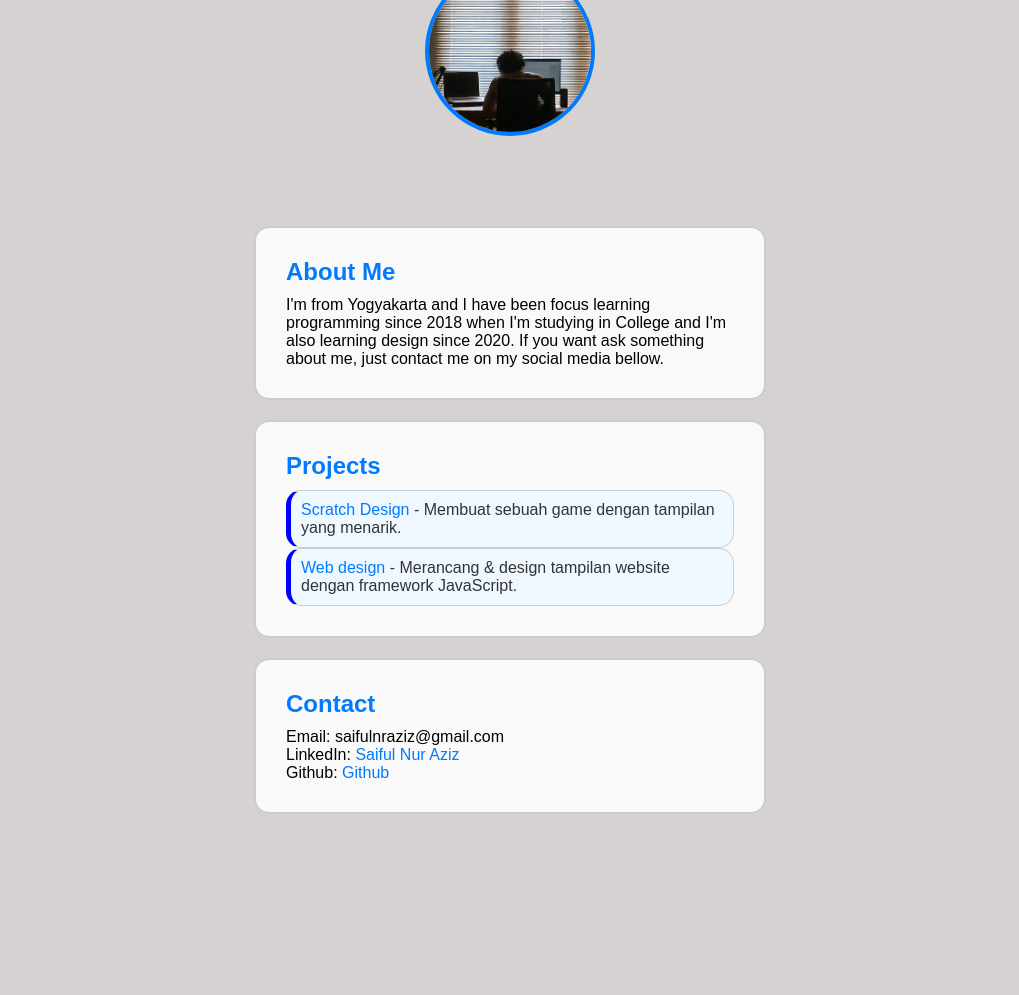
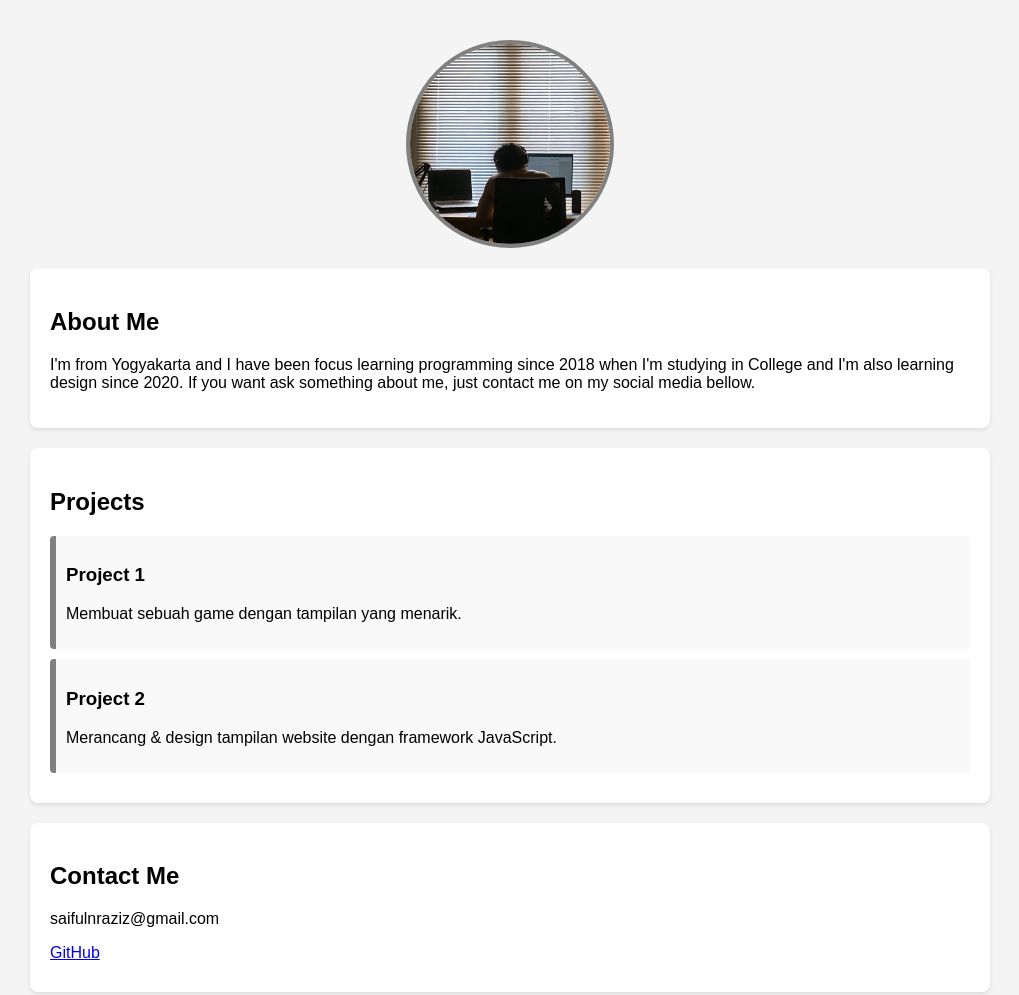
Before and after one commit to Aziezzz/Teknologi-Web-2024-2025, a plain HTML site: page Praktikum_2/index.html in a window 1280 px wide. Shown: the whole page, without its empty margins (130-1149 px from the left). Before the commit the page ends 834 px from the top, so only its background shows below. Drawn offline with Linux system fonts and the light colour scheme.

Commit message:
attempt 1

```diff
--- a/Praktikum_2/index.html
+++ b/Praktikum_2/index.html
@@ -3,30 +3,35 @@
   <head>
     <meta charset="UTF-8" />
     <meta name="viewport" content="width=device-width, initial-scale=1.0" />
-    <title>Portfolio</title>
+    <title>Portofolio</title>
     <link rel="stylesheet" href="style.css" />
   </head>
   <body>
     <div class="container">
-      <div class="profile">
-        <img src="img/profile.jpg" alt="Profile Picture" class="profile-image" />
-      </div>
-      <div class="about">
+      <img src="img/profile.jpg" alt="Profile Picture" class="profile-pic" />
+      <div class="about-me">
         <h2>About Me</h2>
         <p>I'm from Yogyakarta and I have been focus learning programming since 2018 when I'm studying in College and I'm also learning design since 2020. If you want ask something about me, just contact me on my social media bellow.</p>
       </div>
       <div class="projects">
         <h2>Projects</h2>
-        <ul>
-          <li><a href="#">Scratch Design</a> - Membuat sebuah game dengan tampilan yang menarik.</li>
-          <li><a href="#">Web design</a> - Merancang & design tampilan website dengan framework JavaScript.</li>
-        </ul>
+        <div class="project-item">
+          <h3>Project 1</h3>
+          <p>Membuat sebuah game dengan tampilan yang menarik.</p>
+        </div>
+        <div class="project-item">
+          <h3>Project 2</h3>
+          <p>Merancang & design tampilan website dengan framework JavaScript.</p>
+        </div>
       </div>
       <div class="contact">
-        <h2>Contact</h2>
-        <p>Email: saifulnraziz@gmail.com</p>
-        <p>LinkedIn: <a href="https://www.linkedin.com/in/saiful-nur-aziz-1a7537265" target="_blank">Saiful Nur Aziz</a></p>
-        <p>Github: <a href="https://github.com/Aziezzz" target="_blank">Github</a></p>
+        <h2>Contact Me</h2>
+        <div class="contact-item">
+          <p>saifulnraziz@gmail.com</p>
+        </div>
+        <div class="contact-item">
+          <a href="https://github.com/Aziezzz">GitHub</a>
+        </div>
       </div>
     </div>
   </body>
--- a/Praktikum_2/style.css
+++ b/Praktikum_2/style.css
@@ -1,96 +1,97 @@
-* {
+body {
+  font-family: sans-serif;
   margin: 0;
   padding: 0;
-  box-sizing: border-box;
-  font-family: Arial, sans-serif;
+  background-color: #f4f4f4;
 }
-
-body {
-  background-color: #d7d2d2;
-  display: flex;
-  justify-content: center;
-  align-items: center;
-  height: 100vh;
+.container {
+  max-width: 960px;
+  margin: 0 auto;
+  padding: 20px;
 }
-
-.container {
-  display: flex;
-  flex-direction: column;
-  align-items: center;
+.profile-pic {
+  width: 200px;
+  height: 200px;
+  border-radius: 50%;
+  margin: 20px auto;
+  display: block;
+  border: 4px solid grey;
 }
-
-.profile {
-  display: flex;
-  justify-content: center;
+.about-me {
+  background-color: #fff;
+  padding: 20px;
   margin-bottom: 20px;
-  outline-color: blue;
-  padding-bottom: 60px;
+  box-shadow: 0 2px 4px rgba(0, 0, 0, 0.1);
+  border-radius: 8px;
 }
-
-.profile-image {
-  width: 170px;
+.projects {
+  background-color: #fff;
+  padding: 20px;
+  margin-bottom: 20px;
+  box-shadow: 0 2px 4px rgba(0, 0, 0, 0.1);
+  border-radius: 8px;
+}
+.project-item {
+  background-color: #f9f9f9;
+  border-left: 6px solid grey;
+  padding: 10px;
   margin-bottom: 10px;
-  border-radius: 50%;
-  border: 4px solid #007bff;
+  border-radius: 4px;
 }
-
-.about,
-.projects,
 .contact {
+  background-color: #fff;
+  padding: 20px;
   margin-bottom: 20px;
-  padding-bottom: 60px;
+  box-shadow: 0 2px 4px rgba(0, 0, 0, 0.1);
+  border-radius: 8px;
 }
-
-h2 {
-  font-size: 1.5em;
-  color: #007bff;
+.contact-item {
   margin-bottom: 10px;
 }
-
-li {
-  font-size: 1em;
-  color: #333;
-  border: 1px solid #ccc;
-  padding: 30px;
-  border-radius: 15px;
-  background-color: #f0f8ff;
-  border-left: 5px solid blue;
-  padding: 10px;
+. contact-item a {
+  text-decoration: none;
+  color: #337ab7;
 }
-
-a {
-  color: #007bff;
-  text-decoration: none;
+.contact-item a:hover {
+  color: #23527c;
 }
-
-a:hover {
-  text-decoration: underline;
+@media (max-width: 768px) {
+  .container {
+    padding: 10px;
+  }
+  .profile-pic {
+    box-shadow: 0 2px 4px gray;
+    width: 150px;
+    height: 150px;
+    margin-bottom: 40px;
+    margin-top: 20px;
+  }
+  .about-me,
+  .projects,
+  .contact {
+    padding: 10px;
+  }
+  .project-item {
+    padding: 5px;
+  }
 }
-
-ul {
-  list-style-type: none;
+@media (max-width: 480px) {
+  .container {
+    padding: 5px;
+  }
+  .profile-pic {
+    box-shadow: 0 2px 4px gray;
+    width: 150px;
+    height: 150px;
+    margin-bottom: 40px;
+    margin-top: 20px;
+  }
+  .about-me,
+  .projects,
+  .contact {
+    padding: 5px;
+  }
+  .project-item {
+    padding: 2px;
+  }
 }
-
-.about {
-  border: 2px solid #ccc;
-  padding: 30px;
-  border-radius: 15px;
-  width: 40%;
-  background-color: #f9f9f9;
-}
-
-.projects {
-  border: 2px solid #ccc;
-  padding: 30px;
-  border-radius: 15px;
-  width: 40%;
-  background-color: #f9f9f9;
-}
-
-.contact {
-  border: 2px solid #ccc;
-  padding: 30px;
-  border-radius: 15px;
-  width: 40%;
-  background-color: #f9f9f9;
-}
```
